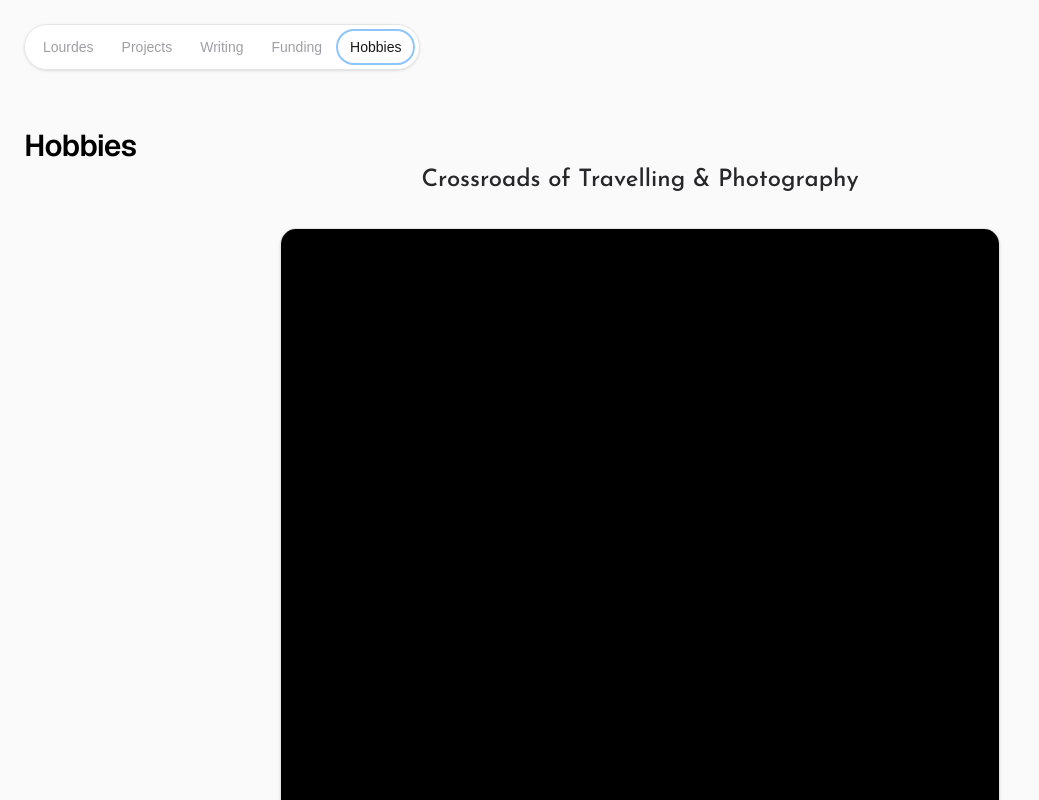
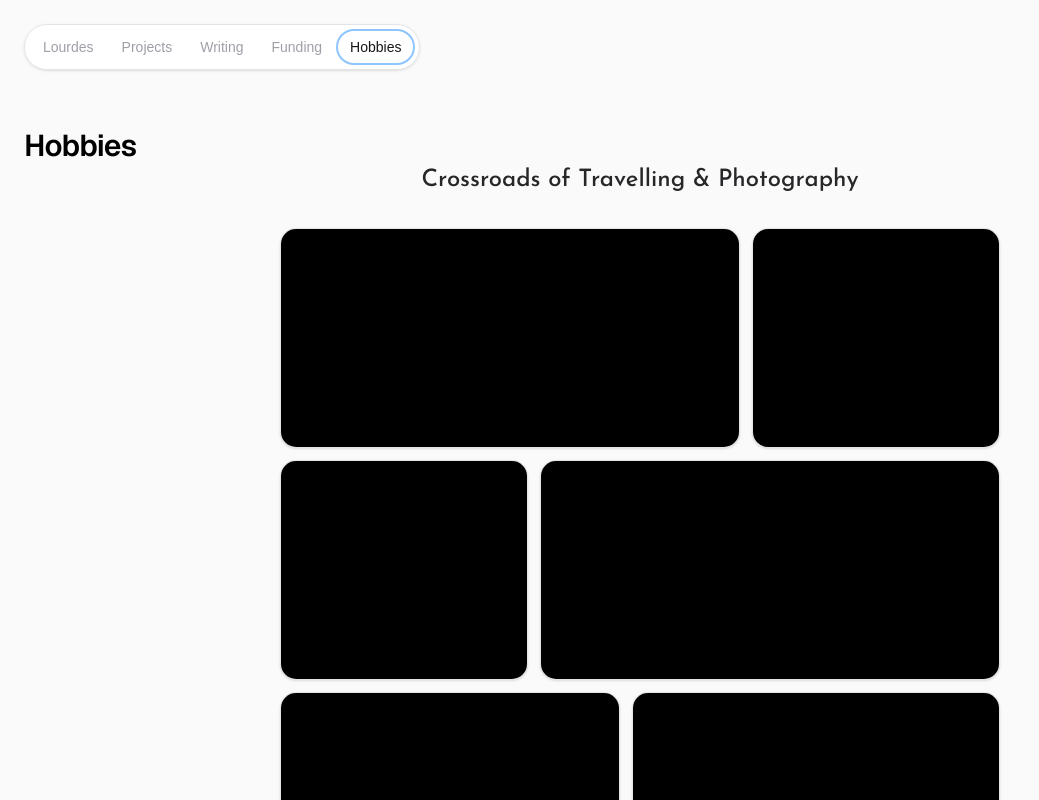
Before and after one commit to lourdesak/lourdesak.github.io, a Next.js app: page /hobbies in a window 1280 px wide. Shown: the top 800 px of the page, without its empty margins (0-1039 px from the left). Built offline with nearby package versions, Linux system fonts and the light colour scheme.

Commit message:
Replace hobbies carousel rectangle with a 6-tile mosaic collage of smaller carousels

```diff
--- a/src/app/hobbies/page.tsx
+++ b/src/app/hobbies/page.tsx
@@ -9,7 +9,18 @@ const josefinSans = Josefin_Sans({
   style: ["italic"],
 });
 
-const HOBBY_IMAGES: { src: string; alt: string }[] = [];
+const MOSAIC_SIZE = 720;
+
+const MOSAIC_TILES = [
+  { x: 0, y: 0, w: 460, h: 220 },
+  { x: 472, y: 0, w: 248, h: 220 },
+  { x: 0, y: 232, w: 248, h: 220 },
+  { x: 260, y: 232, w: 460, h: 220 },
+  { x: 0, y: 464, w: 340, h: 256 },
+  { x: 352, y: 464, w: 368, h: 256 },
+];
+
+const MOSAIC_IMAGES: { src: string; alt: string }[][] = [[], [], [], [], [], []];
 
 const HOBBIES = [
   { label: "Hobby 1" },
@@ -30,10 +41,18 @@ export default function HobbiesPage() {
             Crossroads of Travelling & Photography
           </h2>
           <div
-            className="relative overflow-hidden rounded-2xl border border-zinc-200 bg-white shadow-sm dark:border-zinc-800 dark:bg-zinc-900"
-            style={{ width: 720, height: 720 }}
+            className="relative"
+            style={{ width: MOSAIC_SIZE, height: MOSAIC_SIZE }}
           >
-            <ImageCarousel images={HOBBY_IMAGES} />
+            {MOSAIC_TILES.map((tile, i) => (
+              <div
+                key={i}
+                className="absolute overflow-hidden rounded-2xl border border-zinc-200 bg-white shadow-sm dark:border-zinc-800 dark:bg-zinc-900"
+                style={{ left: tile.x, top: tile.y, width: tile.w, height: tile.h }}
+              >
+                <ImageCarousel images={MOSAIC_IMAGES[i]} />
+              </div>
+            ))}
           </div>
         </div>
       }
```
